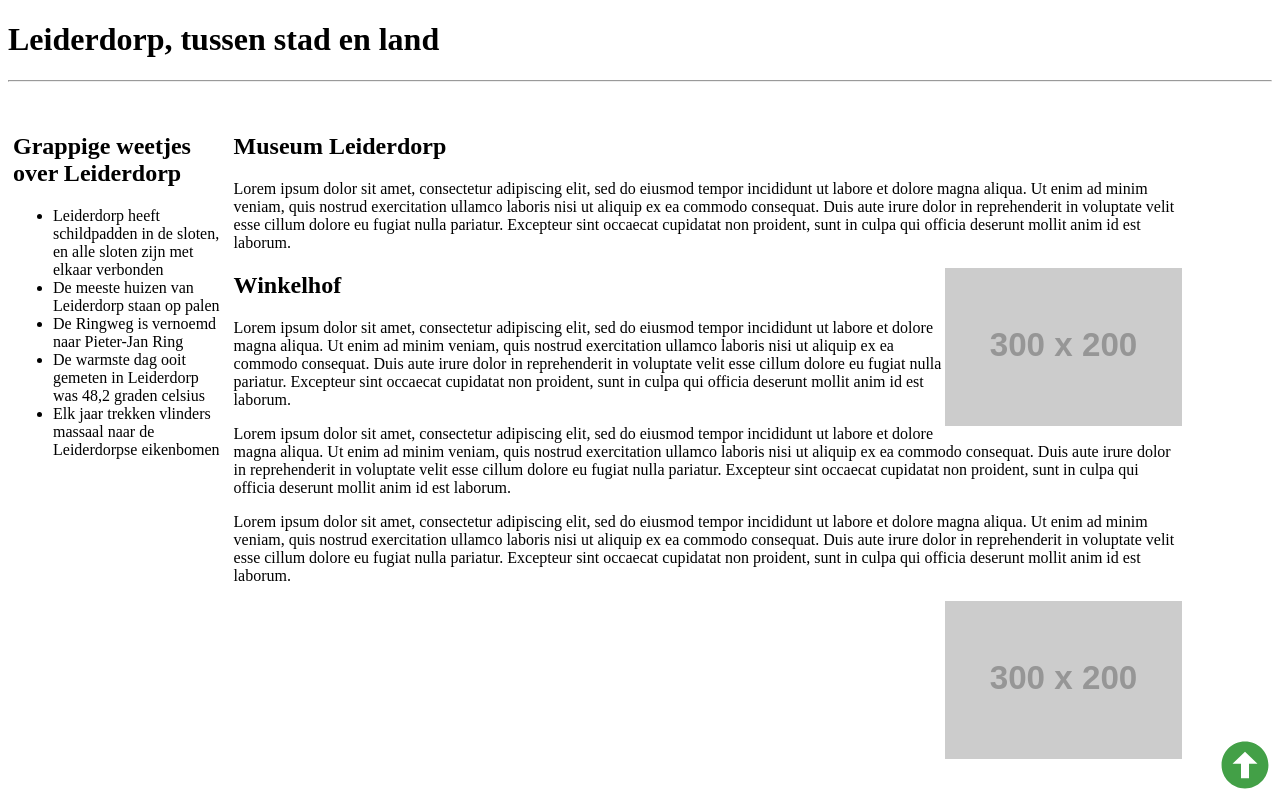
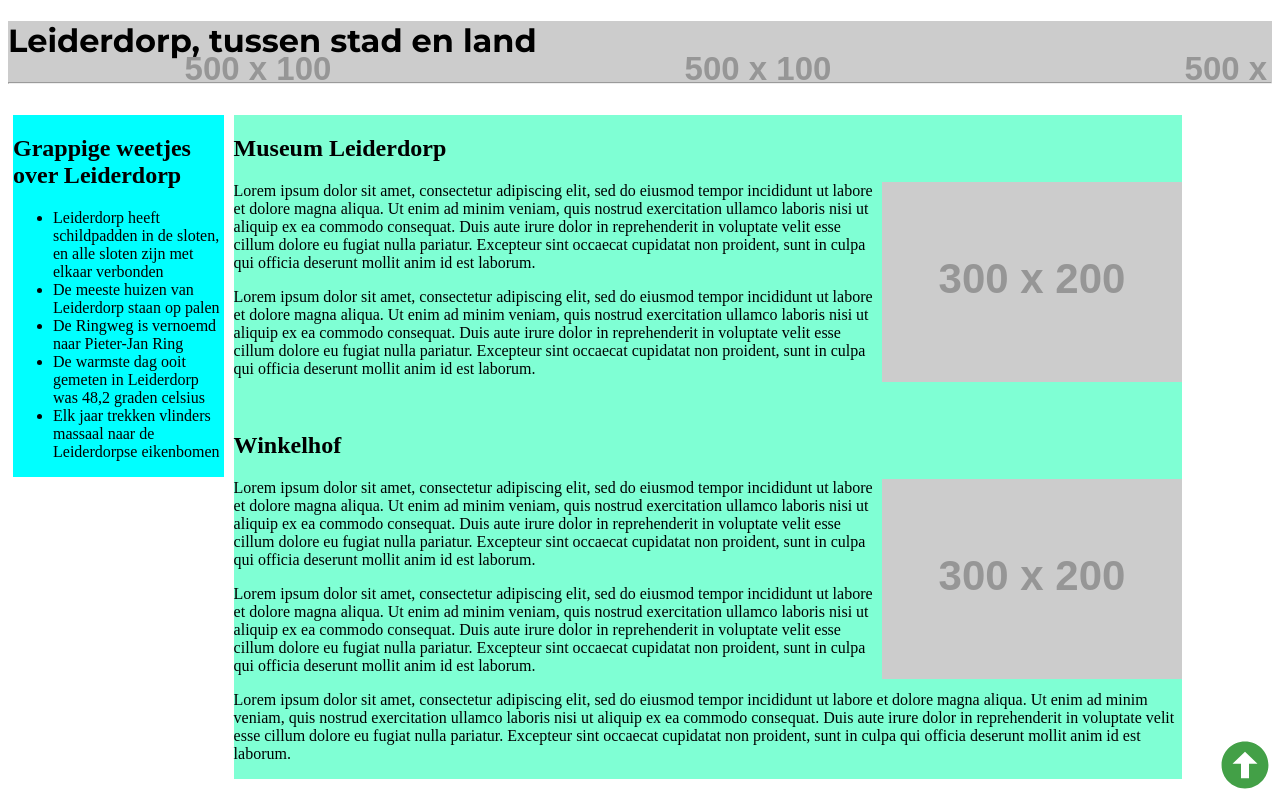
Before and after one commit to SirBlade91/Huiswerk-les-18, a plain HTML site: page index.html in a window 1280 px wide. Drawn offline with Linux system fonts and the light colour scheme; placeholder pictures from the web are drawn by us.

Commit message:
Finished

```diff
--- a/index.html
+++ b/index.html
@@ -6,6 +6,7 @@
         <meta name="description" content="Welkom bij mijn woonplaats, Leiderdorp. Hier leest u alles over wat er te zien is">
         <meta name="viewport" content="width=device-width, initial-scale=1.0">
         <link rel="stylesheet" href="style.css">
+
     </head>
     <!-- rechterdeel is 9 kolommen, linkerdeel is 2 kolommen -->
     <body>
@@ -33,15 +34,21 @@
             <div>
                 <article>
                     <h2>Museum Leiderdorp</h2>
+                    <img class="artikel-afbeelding" alt="Voordeur museum" src="https://via.placeholder.com/300x200">
                     <p>
                         Lorem ipsum dolor sit amet, consectetur adipiscing elit, sed do eiusmod tempor incididunt ut labore et dolore magna aliqua. Ut enim ad minim veniam, quis nostrud exercitation ullamco laboris nisi ut aliquip ex ea commodo consequat. Duis aute irure dolor in reprehenderit in voluptate velit esse cillum dolore eu fugiat nulla pariatur. Excepteur sint occaecat cupidatat non proident, sunt in culpa qui officia deserunt mollit anim id est laborum.
                     </p>
-                    <img class="artikel-afbeelding col-3" alt="Voordeur museum" src="https://via.placeholder.com/300x200">
+                    <p>
+                        Lorem ipsum dolor sit amet, consectetur adipiscing elit, sed do eiusmod tempor incididunt ut labore et dolore magna aliqua. Ut enim ad minim veniam, quis nostrud exercitation ullamco laboris nisi ut aliquip ex ea commodo consequat. Duis aute irure dolor in reprehenderit in voluptate velit esse cillum dolore eu fugiat nulla pariatur. Excepteur sint occaecat cupidatat non proident, sunt in culpa qui officia deserunt mollit anim id est laborum.
+                    </p>
+
                 </article>
             </div>
+            <br>
             <div>
                 <article>
                     <h2>Winkelhof</h2>
+                    <img class="artikel-afbeelding" alt="Voorzijde Winkelhof" src="https://via.placeholder.com/300x200">
                     <p>
                         Lorem ipsum dolor sit amet, consectetur adipiscing elit, sed do eiusmod tempor incididunt ut labore et dolore magna aliqua. Ut enim ad minim veniam, quis nostrud exercitation ullamco laboris nisi ut aliquip ex ea commodo consequat. Duis aute irure dolor in reprehenderit in voluptate velit esse cillum dolore eu fugiat nulla pariatur. Excepteur sint occaecat cupidatat non proident, sunt in culpa qui officia deserunt mollit anim id est laborum.
                     </p>
@@ -51,7 +58,7 @@
                     <p>
                         Lorem ipsum dolor sit amet, consectetur adipiscing elit, sed do eiusmod tempor incididunt ut labore et dolore magna aliqua. Ut enim ad minim veniam, quis nostrud exercitation ullamco laboris nisi ut aliquip ex ea commodo consequat. Duis aute irure dolor in reprehenderit in voluptate velit esse cillum dolore eu fugiat nulla pariatur. Excepteur sint occaecat cupidatat non proident, sunt in culpa qui officia deserunt mollit anim id est laborum.
                     </p>
-                    <img class="artikel-afbeelding col-3" alt="Voorzijde Winkelhof" src="https://via.placeholder.com/300x200">
+
                 </article>
             </div>
         </section>
--- a/style.css
+++ b/style.css
@@ -4,6 +4,8 @@ linkerdeel is 2 kolommen
 beide hebben andere kleur. afbeelding rechts van de tekst
 minimaal 1 media query, mobile first
 */
+
+@import url('https://fonts.googleapis.com/css2?family=Montserrat:wght@700&display=swap');
 
 [class*="col-"]{
     width: 100%;
@@ -25,22 +27,21 @@ minimaal 1 media query, mobile first
 }
 
 header{
-
-}
-
-nav{
-
+    font-family: Montserrat, sans-serif;
+    background-image: url(https://via.placeholder.com/500x100)
 }
 
 .col-2{
     float: left;
     max-height: 100%;
     margin: 5px;
+    background-color: cyan;
 }
 
 .col-9{
     display: inline-block;
     margin: 5px;
+    background-color: aquamarine;
 }
 
 .artikel-afbeelding{
```
